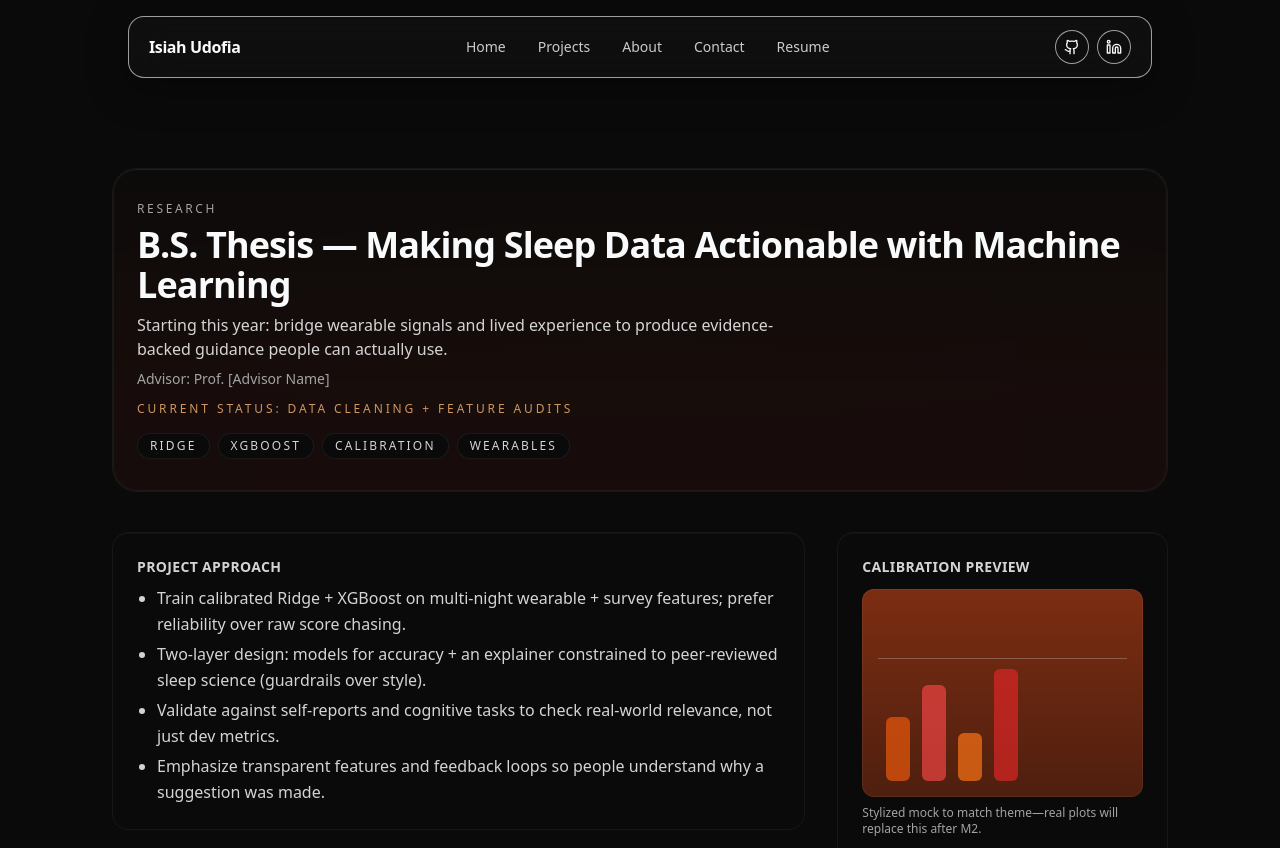
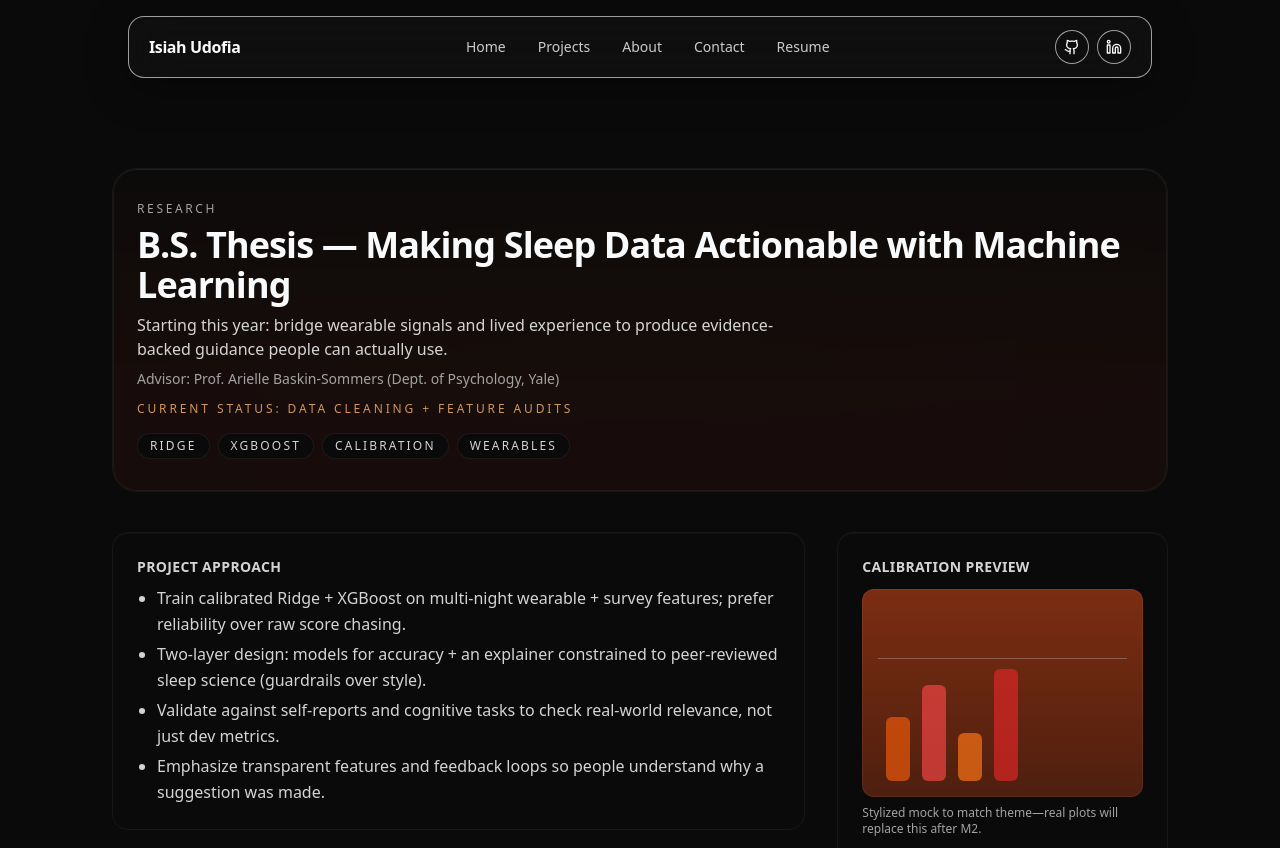
Before and after one commit to iudofia2026/isiahudofia.com, a Next.js app: page /projects/thesis-abcd-sleep-ml in a window 1280 px wide. Shown: the top 848 px of the page. Built offline with nearby package versions, Linux system fonts and the light colour scheme.

Commit message:
Set thesis advisor to Prof. Arielle Baskin-Sommers

```diff
--- a/app/(routes)/projects/thesis-abcd-sleep-ml/page.tsx
+++ b/app/(routes)/projects/thesis-abcd-sleep-ml/page.tsx
@@ -54,7 +54,7 @@ export default function Page() {
     "No safety violations or off-source claims in the explainer.",
   ];
 
-  const advisor = "Prof. [Advisor Name]";
+  const advisor = "Prof. Arielle Baskin-Sommers (Dept. of Psychology, Yale)";
 
   return (
     <article className="container py-14">
```
